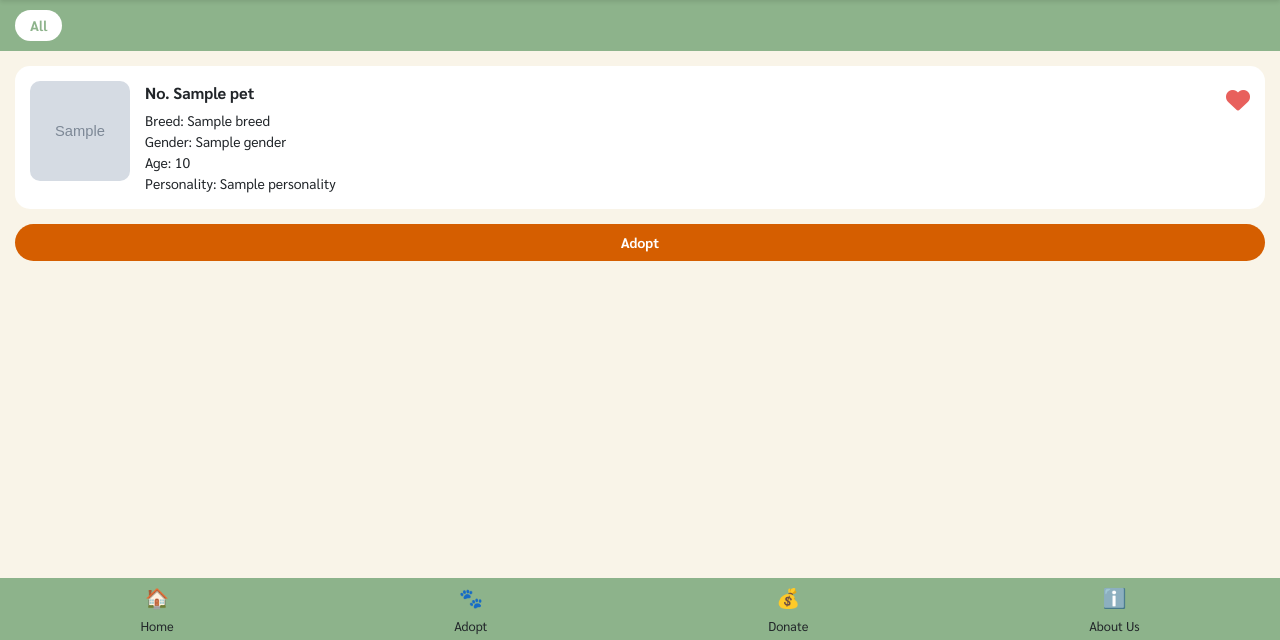
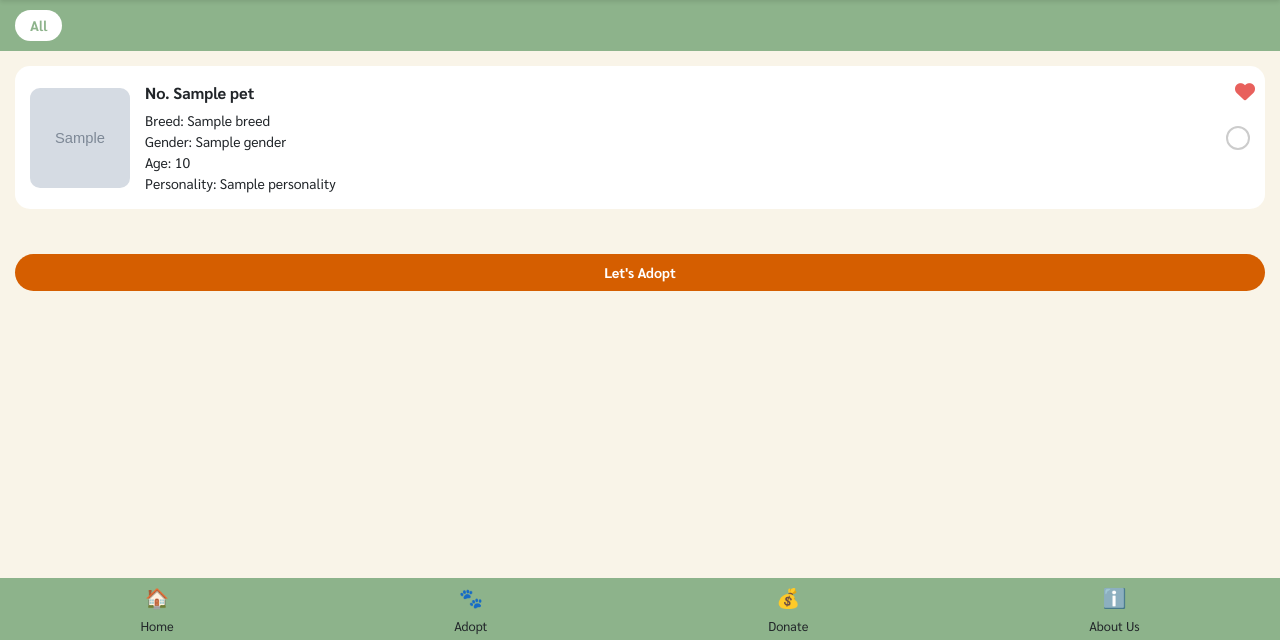
Before and after one commit to pichaty/dsi202, a Django app: template pawpal/myapp/templates/myapp/favorites.html in a window 1280 px wide. Shown: the part 160-800 px from the top of the page. Run offline with Django 3.2, Linux system fonts and the light colour scheme; the template is opened without the code that fills it: most values are stand-ins (such as "Sample title", 1, 10 or a date in 2020); grey boxes marked "Sample" are stand-in pictures; some libraries are stand-ins or nearby versions.

Commit message:
check box

```diff
--- a/pawpal/myapp/templates/myapp/favorites.html
+++ b/pawpal/myapp/templates/myapp/favorites.html
@@ -14,8 +14,7 @@
             padding: 10px 15px;
             background-color: var(--green);
             justify-content: space-between;
-            /* Add padding top to avoid overlap with fixed header */
-            margin-top: 0; /* Ensure no extra top margin if not needed */
+            margin-top: 0;
         }
 
         .filter-tab {
@@ -37,12 +36,14 @@
             padding: 15px;
         }
 
+        /* ปรับ layout ของแต่ละรายการสัตว์เลี้ยงให้มี checkbox */
         .pet-item {
             background-color: white;
             border-radius: 15px;
             margin-bottom: 15px;
             padding: 15px;
             display: flex;
+            align-items: center; /* จัดให้อยู่กึ่งกลางแนวตั้ง */
             position: relative;
         }
 
@@ -52,10 +53,12 @@
             border-radius: 10px;
             object-fit: cover;
             margin-right: 15px;
+            flex-shrink: 0; /* ป้องกันรูปภาพถูกย่อ */
         }
 
         .pet-info {
-            flex: 1;
+            flex-grow: 1; /* ให้ส่วนข้อมูลขยายเต็มที่ */
+            margin-right: 15px; /* เพิ่มระยะห่างระหว่างข้อมูลกับ checkbox */
         }
 
         .pet-number {
@@ -82,14 +85,54 @@
             color: #666 !important;
         }
 
+        /* ปรับตำแหน่งของ favorite status icon ให้อยู่มุมขวาบน */
         .favorite-status {
             position: absolute;
-            top: 15px;
-            right: 15px;
+            top: 10px; /* ปรับตำแหน่ง */
+            right: 10px; /* ปรับตำแหน่ง */
             color: var(--accent-red);
-            font-size: 24px;
-            cursor: pointer; /* Add cursor pointer to indicate it's clickable */
+            font-size: 20px; /* ปรับขนาดเล็กน้อย */
+            cursor: pointer;
+            z-index: 1; /* ให้อยู่เหนือเนื้อหา */
         }
+
+        /* สไตล์สำหรับ Checkbox ให้เป็นวงกลม */
+        .pet-checkbox {
+            width: 24px; /* กำหนดขนาด checkbox */
+            height: 24px;
+            margin-left: auto; /* ชิดขวา */
+            flex-shrink: 0; /* ป้องกัน checkbox ถูกย่อ */
+            /* Added styles for circular appearance */
+            -webkit-appearance: none; /* ลบการแสดงผลเริ่มต้นของ browser */
+            -moz-appearance: none;
+            appearance: none;
+            border: 2px solid #ccc; /* เพิ่มเส้นขอบ */
+            border-radius: 50%; /* ทำให้เป็นวงกลม */
+            outline: none; /* ลบเส้น outline เวลา focus */
+            cursor: pointer; /* เปลี่ยน cursor เมื่อชี้ */
+            position: relative; /* จำเป็นสำหรับการวางตำแหน่งเครื่องหมายถูก */
+            background-color: white; /* ตั้งพื้นหลังเป็นสีขาว */
+        }
+
+        /* สไตล์เมื่อ Checkbox ถูกเลือก */
+        .pet-checkbox:checked {
+            border-color: var(--green); /* เปลี่ยนสีขอบ */
+            background-color: var(--green); /* เปลี่ยนสีพื้นหลัง */
+        }
+
+        /* เพิ่มเครื่องหมายถูก (checkmark) เมื่อ Checkbox ถูกเลือก */
+        .pet-checkbox:checked::after {
+            content: '';
+            position: absolute;
+            top: 50%;
+            left: 50%;
+            width: 6px; /* ขนาดของเครื่องหมายถูก */
+            height: 10px; /* ขนาดของเครื่องหมายถูก */
+            border: solid white; /* สีของเครื่องหมายถูก */
+            border-width: 0 3px 3px 0; /* กำหนดความหนาและรูปร่างของเส้น */
+            transform: translate(-50%, -50%) rotate(45deg); /* จัดตำแหน่งและหมุนให้เป็นเครื่องหมายถูก */
+        }
+
 
         .empty-state {
             text-align: center;
@@ -103,7 +146,14 @@
             color: #999;
         }
 
-        /* Adopt button */
+        /* ปรับปุ่ม Adopt ให้อยู่ในตำแหน่งที่ต้องการ */
+        .adopt-button-container {
+             padding: 15px;
+             background-color: var(--background); /* สีพื้นหลังเดียวกับ body */
+             padding-bottom: 70px; /* เพิ่ม padding ด้านล่างเพื่อไม่ให้ชนกับ footer */
+        }
+
+
         .adopt-button {
             background-color: var(--primary);
             color: white;
@@ -112,24 +162,17 @@
             padding: 8px 20px;
             font-size: 14px;
             font-weight: bold;
-            margin-top: 10px;
             display: block;
             width: 100%;
             text-align: center;
             text-decoration: none;
+            cursor: pointer; /* แสดงว่าเป็นปุ่มที่กดได้ */
         }
-
-        /* Adjust main content padding if needed, although base.html should handle this */
-        /* main { padding-top: ...; padding-bottom: ...; } */
     </style>
 {% endblock %}
 
 {% block content %}
     {# The header is now provided by base.html #}
-
-    {# You might want to add a title within the content block if base.html doesn't provide one #}
-    {# For example: <h2 style="text-align: center; margin-top: 10px;">Fav Lists</h2> #}
-
 
     <div class="filter-tabs">
         <button class="filter-tab active" id="all-tab">All</button>
@@ -139,8 +182,9 @@
         {% if favorite_pets %}
             {% for pet in favorite_pets %}
             <div class="pet-item">
-                {# Wrapped pet image and info in a link to pet detail if needed #}
+                {# คุณสามารถใส่ลิงก์ไปยังหน้ารายละเอียดสัตว์เลี้ยงรอบรูปหรือข้อมูลได้ที่นี่ #}
                 {# <a href="{% url 'pet_detail' pet.id %}" class="text-decoration-none text-dark d-flex align-items-center w-100"> #}
+
                 {% if pet.photo %}
                     <img src="{{ pet.photo.url }}" alt="{{ pet.name }}" class="pet-image">
                 {% else %}
@@ -158,13 +202,16 @@
                 </div>
                 {# </a> #}
 
+                {# Icon Favorite สำหรับลบออกจากรายการโปรด #}
                 <div class="favorite-status" data-pet-id="{{ pet.id }}">
                     <i class="fas fa-heart"></i>
                 </div>
+
+                {# Checkbox สำหรับเลือกสัตว์เลี้ยงเพื่อนำไปสู่การ Adopt #}
+                <input type="checkbox" class="pet-checkbox" data-pet-id="{{ pet.id }}">
             </div>
             {% endfor %}
 
-            <a href="{% url 'adopt_catalog' %}" class="adopt-button">Adopt</a>
         {% else %}
             <div class="empty-state">
                 <i class="far fa-heart"></i>
@@ -172,6 +219,15 @@
             </div>
         {% endif %}
     </div>
+
+    {# ปุ่ม Adopt อยู่ใน main content #}
+     {% if favorite_pets %}
+    <div class="adopt-button-container">
+        {# เปลี่ยนจาก a tag เป็น button และเพิ่ม id เพื่อให้ JavaScript อ้างอิงได้ #}
+        <button class="adopt-button" id="adoptSelectedButton">Let's Adopt </button>
+    </div>
+    {% endif %}
+
 
     {# The footer is now included by base.html #}
 
@@ -181,7 +237,7 @@
     <script src="https://cdnjs.cloudflare.com/ajax/libs/bootstrap/5.1.3/js/bootstrap.bundle.min.js"></script>
     <script>
         document.addEventListener('DOMContentLoaded', function() {
-            // Handle favorite toggles in favorites page
+            // Handle favorite toggles in favorites page (unfavorite)
             const favoriteIcons = document.querySelectorAll('.favorite-status');
             favoriteIcons.forEach(icon => {
                 icon.addEventListener('click', function() {
@@ -190,6 +246,7 @@
                 });
             });
 
+            // Function to toggle favorite status (used for unfavoriting from this page)
             function toggleFavorite(petId, element) {
                  fetch(`/toggle-favorite/${petId}/`, { // Use the standardized toggle favorite URL
                      method: 'POST', // Ensure POST method is used
@@ -199,15 +256,12 @@
                 })
                 .then(response => {
                      if (!response.ok) {
-                        // Handle cases like not logged in (status 403 Forbidden)
                         if (response.status === 403) {
                              console.error('Error: User not authenticated. Cannot unfavorite.');
-                             // Optionally alert the user or redirect to login
-                             // alert('โปรดเข้าสู่ระบบเพื่อยกเลิกรายการโปรด');
                         } else {
                             console.error('Error toggling favorite:', response.statusText);
                         }
-                        return Promise.reject('Response not OK'); // Stop processing
+                        return Promise.reject('Response not OK');
                     }
                     return response.json();
                 })
@@ -226,6 +280,11 @@
                                     <p>You don't have any favorites yet.<br>Go add some pets to your favorites!</p>
                                 </div>`;
                             document.querySelector('.favorites-list').innerHTML = emptyState;
+                             // Hide the adopt button container if no pets are left
+                            const adoptButtonContainer = document.querySelector('.adopt-button-container');
+                            if (adoptButtonContainer) {
+                                adoptButtonContainer.style.display = 'none';
+                            }
                         }
                     }
                      // Note: In the favorites page, we expect it to be removed.
@@ -233,6 +292,31 @@
                 })
                 .catch(error => console.error('Error:', error));
             }
+
+            // Handle Adopt Selected Pets button click
+            const adoptSelectedButton = document.getElementById('adoptSelectedButton');
+            if (adoptSelectedButton) {
+                adoptSelectedButton.addEventListener('click', function() {
+                    const selectedPetIds = [];
+                    // Find all checked checkboxes
+                    const checkboxes = document.querySelectorAll('.pet-checkbox:checked');
+                    checkboxes.forEach(checkbox => {
+                        selectedPetIds.push(checkbox.getAttribute('data-pet-id'));
+                    });
+
+                    if (selectedPetIds.length > 0) {
+                        // Redirect to the adoption form page with selected pet IDs
+                        // Assuming your adoption form page can handle a list of pet IDs
+                        // Example: /adopt/apply/?pets=id1,id2,id3
+                        window.location.href = `/adopt/apply/?pets=${selectedPetIds.join(',')}`;
+                        // Note: You will need to create or update the view and URL for /adopt/apply/
+                        // to handle these pet IDs and display the form appropriately.
+                    } else {
+                        alert('โปรดเลือกสัตว์เลี้ยงที่ต้องการรับเลี้ยงอย่างน้อยหนึ่งตัว');
+                    }
+                });
+            }
+
 
             // Function to get CSRF token
              function getCookie(name) {
```
